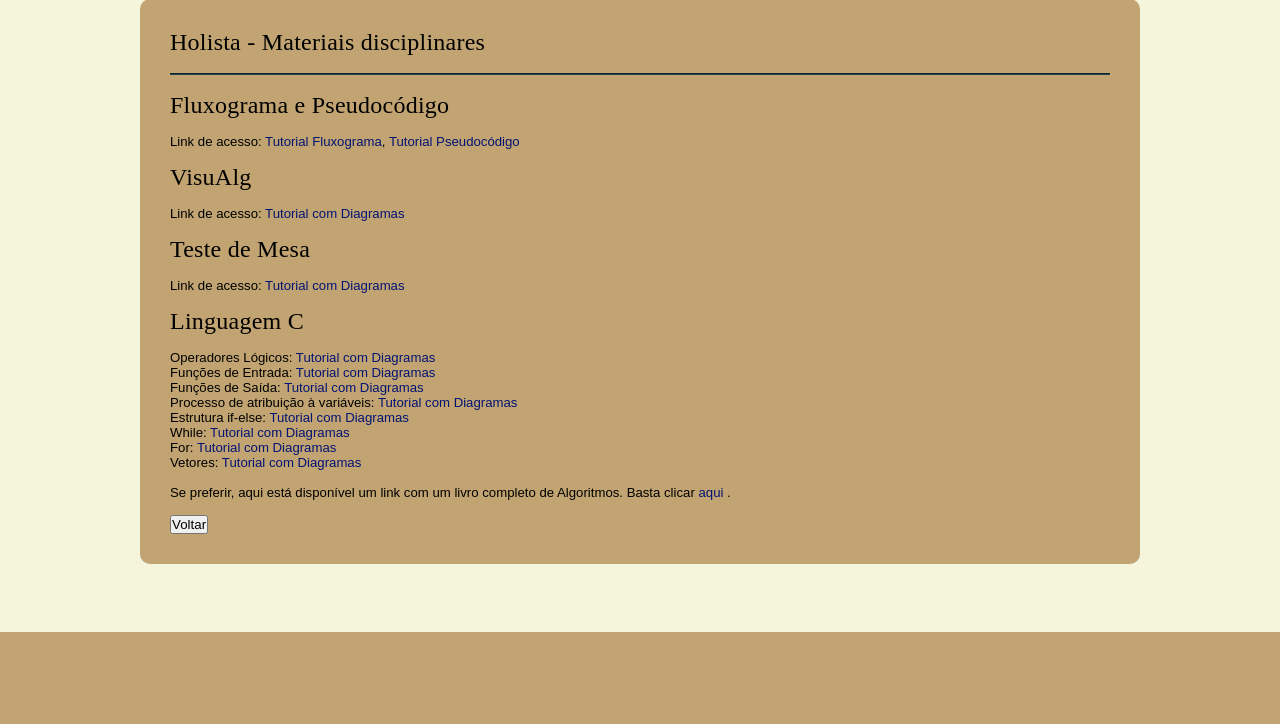
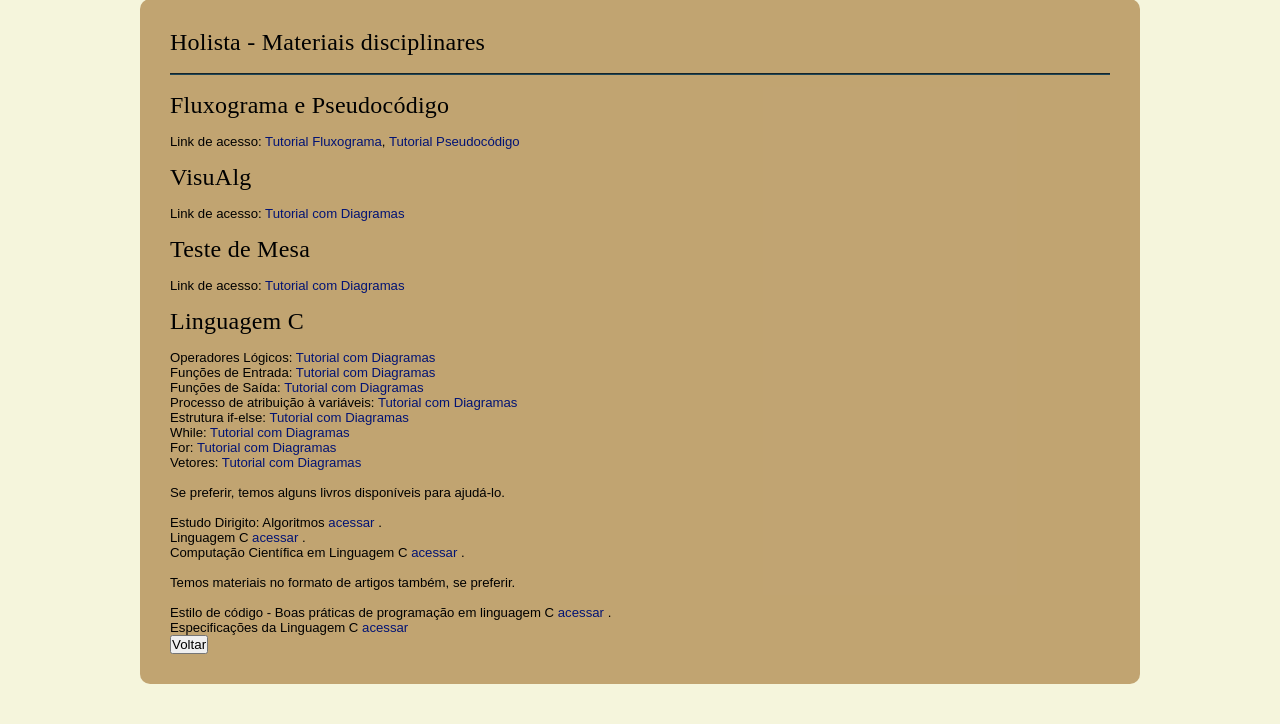
Before and after one commit to mykeoliveira/OPR-V2, a PHP site: page /questionario_estilos/avancado/holista/holista_avancado.php in a window 1280 px wide. Shown: the part 168-892 px from the top of the page. Before the commit the page ends 800 px from the top, so only its background shows below. Run offline with PHP 8.4, Linux system fonts and the light colour scheme.

Commit message:
Update holista_avancado.php

```diff
--- a/questionario_estilos/avancado/holista/holista_avancado.php
+++ b/questionario_estilos/avancado/holista/holista_avancado.php
@@ -70,7 +70,14 @@
 		For: <a target="_blank" href="http://linguagemc.com.br/a-estrutura-de-repeticao-for-em-c/"> Tutorial com Diagramas </a> <br />
 		Vetores: <a target="_blank" href="http://linguagemc.com.br/vetores-ou-arrays-em-linguagem-c/"> Tutorial com Diagramas</a><br /><br />
 
-                Se preferir, aqui está disponível um link com um livro completo de Algoritmos. Basta clicar <a target="_blank" href="https://docs.google.com/file/d/0ByLDgIKIkMi2MTc0MDJmOWItNTQ1Yy00NTczLWI0OTQtNjA1NDI5YTllYzZm/edit?hl=en"> aqui </a>.<br/><br>
+                Se preferir, temos alguns livros disponíveis para ajudá-lo.<br>
+		<br> Estudo Dirigito: Algoritmos <a target="_blank" href="https://docs.google.com/file/d/0ByLDgIKIkMi2MTc0MDJmOWItNTQ1Yy00NTczLWI0OTQtNjA1NDI5YTllYzZm/edit?hl=en"> acessar </a>.
+		<br> Linguagem C <a target="_blank" href="https://www.ime.usp.br/~slago/slago-C.pdf"> acessar </a>.
+		<br> Computação Científica em Linguagem C <a target="_blank" href="https://www.ufrgs.br/reamat/ComputacaoCientifica/livro/livro.pdf"> acessar </a>.<br>
+		<br> Temos materiais no formato de artigos também, se preferir.<br>
+		<br> Estilo de código - Boas práticas de programação em linguagem C <a target="_blank" href="https://www.embarcados.com.br/boas-praticas-de-programacao-em-linguagem-c/"> acessar </a>.
+		<br> Especificações da Linguagem C <a target="_blank" href="https://www.mentebinaria.com.br/artigos/especificações-da-linguagem-c-r17/"> acessar </a><br>
+
 		<form>
 					<input type="button" value="Voltar" onClick="JavaScript: window.history.back();">
 				</form>
```
Lines whose indentation alone changed are shown as unchanged.
